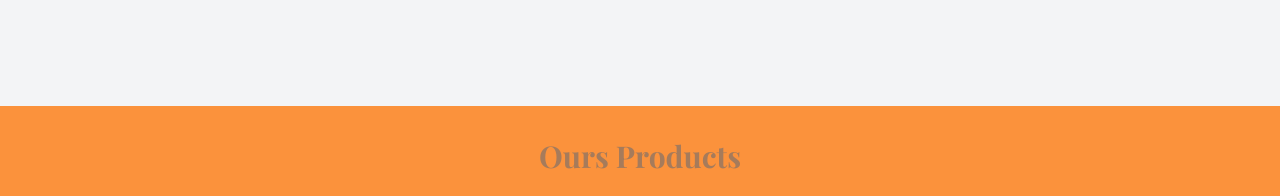
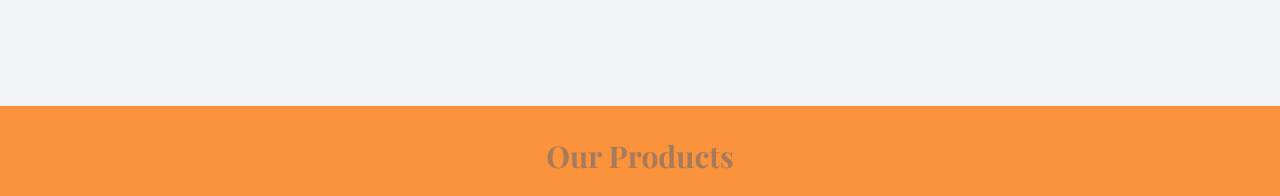
Before and after one commit to victorjayeoba/renny-luxe, a Next.js app: page / in a window 1280 px wide. Shown: the part 1700-1896 px from the top of the page. Built offline with nearby package versions, Linux system fonts and the light colour scheme.

Commit message:
fix deloyment issue

```diff
--- a/app/component/ProductDeatils.js
+++ b/app/component/ProductDeatils.js
@@ -2,7 +2,7 @@
 
 import { useState } from "react";
 import products from "@/app/data/product"; // Adjust this path as necessary
-
+import Image from "next/image";
 const ProductDetails = ({ id }) => {
     const product = products.find((p) => p.id === parseInt(id));
   const [quantity, setQuantity] = useState(1);
@@ -23,8 +23,10 @@ const ProductDetails = ({ id }) => {
     <div className="container mx-auto px-4 py-10">
       <div className="flex flex-col md:flex-row md:space-x-8">
         <div className="flex-1">
-          <img
+          <Image
             src={product.image.src}
+            width={200}
+            height={200}
             alt={product.name}
             className="w-full h-auto rounded-lg shadow-lg"
           />
--- a/app/page.js
+++ b/app/page.js
@@ -1,33 +1,15 @@
 "use client";
 import products from "@/app/data/product";
-import { useRef } from "react";
-import { motion, useInView } from "framer-motion";
 import heroImage from "@/app/assets/images/banner_2.jpg";
 import Header from "./common/Header";
 import Link from "next/link";
 import ProductCard from "./component/ProductCard";
 
-const fadeInUp = {
-  hidden: { opacity: 0, y: 20 },
-  visible: { opacity: 1, y: 0 },
-};
-
-const staggerContainer = {
-  hidden: { opacity: 1 },
-  visible: {
-    opacity: 1,
-    transition: {
-      staggerChildren: 0.2,
-    },
-  },
-};
-
 export default function Home() {
-
   return (
     <div className="bg-gray-100">
       {/* Intro Section */}
-      <motion.section
+      <section
         className="relative text-white max-h-svh w-svh flex flex-col justify-between bg-cover bg-center"
         style={{
           backgroundImage: `linear-gradient(rgba(255, 5, 5, 0.5), rgba(0, 0, 0, 0.94)), url(${heroImage.src})`,
@@ -37,14 +19,9 @@ export default function Home() {
         <div className="relative py-6 pb-10 flex items-center justify-center flex-col text-center h-full font-playfair mx-auto px-3 xl:w-[70%]">
           <h1 className="text-4xl md:text-7xl font-bold shadow-red-700">
             Radiate Your <br />
-            <motion.span
-              className="text-5xl md:text-8xl font-black shimmer"
-              initial={{ opacity: 0 }}
-              animate={{ opacity: 1 }}
-              transition={{ duration: 1 }}
-            >
+            <span className="text-5xl md:text-8xl font-black shimmer">
               Natural Beauty
-            </motion.span>
+            </span>
           </h1>
           <p className="mt-4 text-lg">
             Discover our range of skincare products for a glowing complexion.
@@ -71,78 +48,49 @@ export default function Home() {
             </Link>
           </div>
         </div>
-      </motion.section>
+      </section>
 
       {/* Latest Products */}
-      <motion.section
-        className="py-16"
-        variants={staggerContainer}
-        initial="hidden"
-        animate="visible"
-      >
+      <section className="py-16">
         <div className="container mx-auto px-6">
           <div className="container mx-auto px-4 py-8">
             <h2 className="text-3xl font-bold text-center mb-6 text-[#A67B5B]">
               Latest Products
             </h2>
             <div className="flex flex-wrap gap-6 justify-center">
-              {products.map((product) => {
-                const ref = useRef(null);
-                const inView = useInView(ref, { once: true });
-
-                return (
-                  <motion.div
-                    ref={ref}
+              {products.map((product) => (
+                <div
                   key={product.id}
                   className="flex-shrink-0 w-full sm:w-1/2 md:w-1/3 lg:w-1/4 xl:w-1/5"
-                    variants={fadeInUp}
-                    initial="hidden"
-                    animate={inView ? "visible" : "hidden"}
                 >
                   <ProductCard product={product} />
-                  </motion.div>
-                );
-              })}
+                </div>
+              ))}
             </div>
           </div>
         </div>
-      </motion.section>
+      </section>
 
       {/* Our Products */}
-      <motion.section
-        className="pt-8 "
-        variants={staggerContainer}
-        initial="hidden"
-        animate="visible"
-      >
+      <section className="pt-8">
         <div className="bg-orange-400 mx-auto px-6">
           <div className="container mx-auto px-4 py-8">
             <h2 className="text-3xl font-bold text-center mb-6 text-[#A67B5B]">
-              Ours Products
+              Our Products
             </h2>
             <div className="flex flex-wrap gap-6 justify-center">
-              {products.map((product) => {
-                const ref = useRef(null);
-                const inView = useInView(ref, { once: true });
-
-                return (
-                  <motion.div
-                    ref={ref}
+              {products.map((product) => (
+                <div
                   key={product.id}
                   className="flex-shrink-0 w-full sm:w-1/2 md:w-1/3 lg:w-1/4 xl:w-1/5"
-                    variants={fadeInUp}
-                    initial="hidden"
-                    animate={inView ? "visible" : "hidden"}
                 >
                   <ProductCard product={product} />
-                  </motion.div>
-                );
-              })}
+                </div>
+              ))}
             </div>
           </div>
         </div>
-      </motion.section>
-
+      </section>
 
       {/* Footer */}
       <footer className="bg-gray-800 text-gray-300 py-6">
```
Lines whose indentation alone changed are shown as unchanged.
